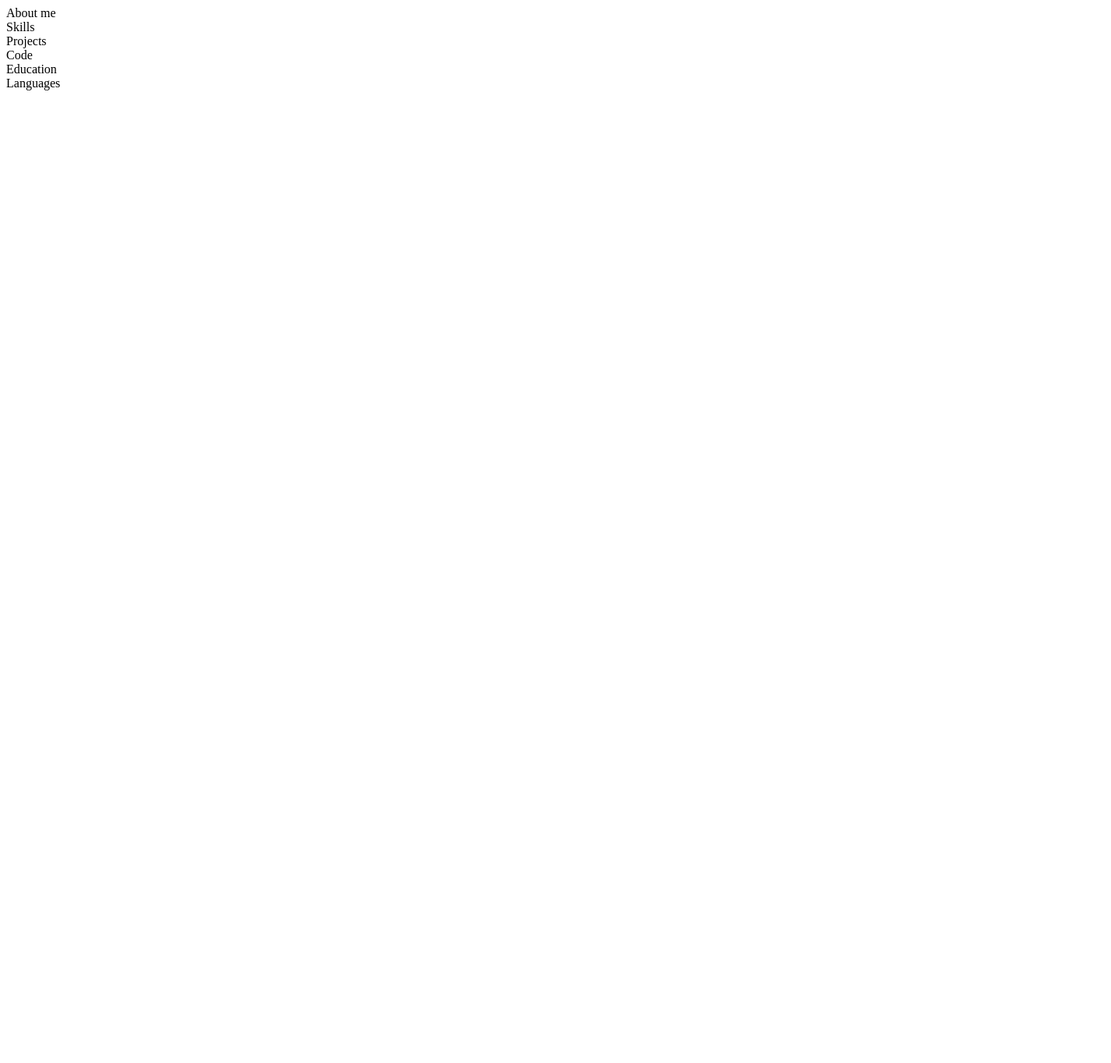
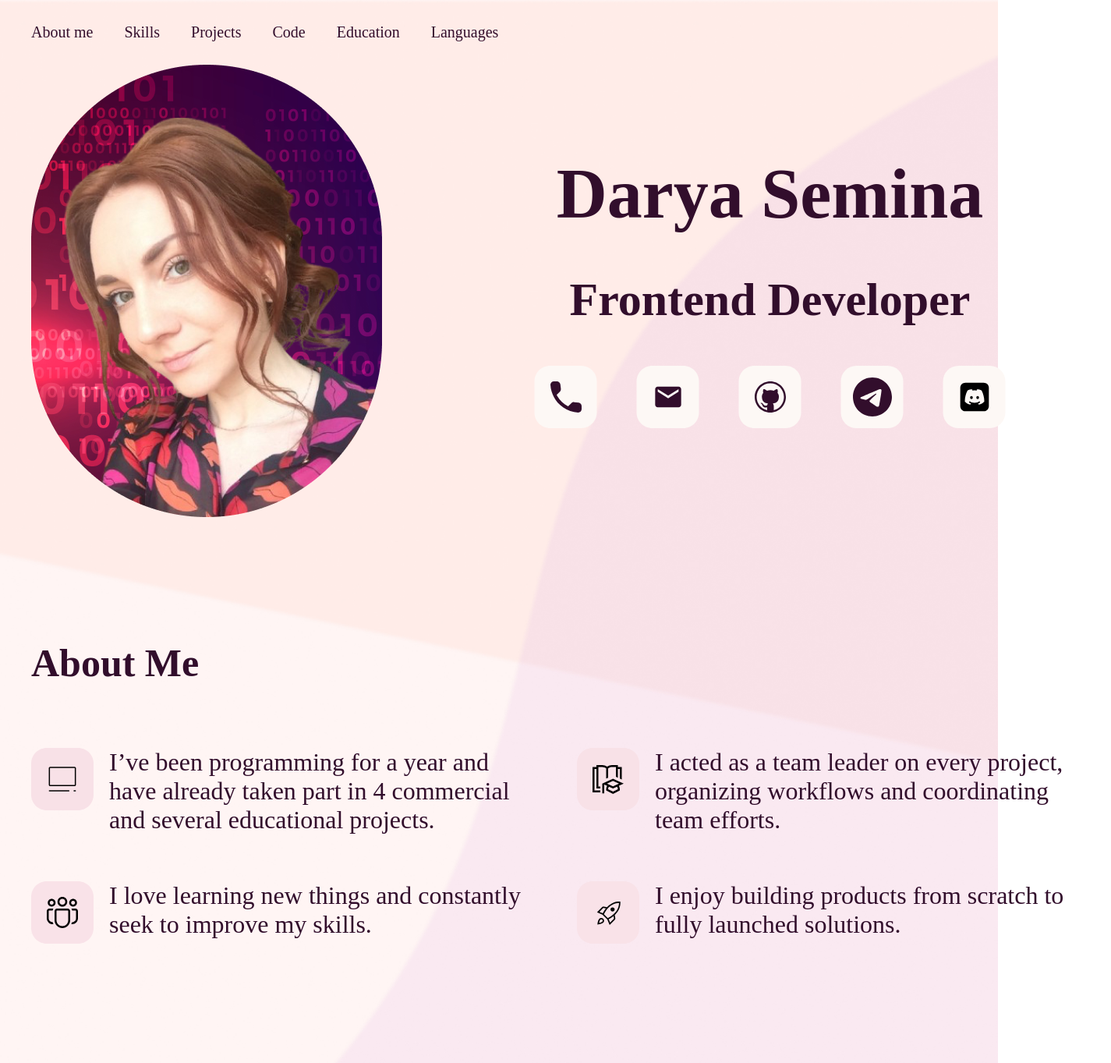
Before and after one commit to darina1970/rsschool-cv, a plain HTML site: page index.html in a window 1280 px wide. Shown: the top 1363 px of the page at 78% size, 1425 px wide, since content can reach past the window. Before the commit the page ends 800 px from the top, so only its background shows below. Drawn offline with Linux system fonts and the light colour scheme; files whose address does not match are found by name.

Commit message:
feat: add nav and intro social likns

```diff
--- a/index.html
+++ b/index.html
@@ -33,8 +33,69 @@
           </li>
         </ul>
       </div>
+      <div class="intro__wrapper">
+        <div class="intro-photo__wrapper">
+          <img  class="intro-photo" src="./assets/images/profile-photo.png" alt="Frontender photo" width="450" height="580">
+        </div>
+        <div class="intro-text__wrapper">
+          <h1 class="intro-title">Darya Semina</h1>
+          <h2 class="intro-subtitle">Frontend Developer</h2>
+          <ul class="intro-contacts">
+            <li>
+              <a class="intro-link" href="">
+                <img src="./assets/icons/phone-icon.svg" alt="" class="intro-link__icon">
+              </a>
+            </li>
+            <li>
+              <a class="intro-link" href="">
+                <img src="./assets/icons/email-icon.svg" alt="" class="intro-link__icon">
+              </a>
+            </li>
+            <li>
+              <a class="intro-link" href="">
+                <img src="./assets/icons/github-icon.svg" alt="" class="intro-link__icon">
+              </a>
+            </li>
+            <li>
+              <a class="intro-link" href="">
+                <img src="./assets/icons/telegram-icon.svg" alt="" class="intro-link__icon">
+              </a>
+            </li>
+            <li>
+              <a class="intro-link" href="">
+                <img src="./assets/icons/discord-icon.svg" alt="" class="intro-link__icon">
+              </a>
+            </li>
+          </ul>
+        </div>
+      </div>
     </div>
   </header>
+  <main class="main">
+    <section class="about">
+      <div class="about__wrapper container">
+        <h3 class="about-title">About Me</h3>
+        <div class="about-text__wrapper">
+          <div class="about-text__item">
+            <img src="./assets/icons/aboutme1-icon.svg" alt="" class="about-text__icon" width="80" height="80">
+            <p class="about-text__paragraph">I’ve been programming for a year and have already taken part in 4 commercial and several educational projects.</p>
+          </div>
+          <div class="about-text__item">
+            <img src="./assets/icons/aboutme2-icon.svg" alt="" class="about-text__icon" width="80" height="80">
+            <p class="about-text__paragraph">I acted as a team leader on every project, organizing workflows and coordinating team efforts.</p>
+          </div>
+          <div class="about-text__item">
+            <img src="./assets/icons/aboutme3-icon.svg" alt="" class="about-text__icon" width="80" height="80">
+            <p class="about-text__paragraph"> I love learning new things and constantly seek to improve my skills.</p>
+          </div>
+          <div class="about-text__item">
+            <img src="./assets/icons/aboutme4-icon.svg" alt="" class="about-text__icon" width="80" height="80">
+            <p class="about-text__paragraph"> I enjoy building products from scratch to fully launched solutions.</p>
+          </div>
+        </div>
+      </div>
+    </section>
+  </main>
 
 
 
--- a/styles/style.css
+++ b/styles/style.css
@@ -24,3 +24,90 @@ h6,
 p {
     margin: 0;
 }
+
+body {
+    margin: 0;
+    color: #320E2C;
+    font-size: 32px;
+    position: relative;
+    z-index: 0;
+}
+
+body::before {
+    content: "";
+    position: absolute;
+    top: 0;
+    left: 0;
+    width: 100%;
+    height: 1600px;
+    background: url('/assets/images/bg.jpg') no-repeat top center;
+    background-size: cover;
+    z-index: -1;
+}
+
+.container {
+    max-width: 1680px;
+    margin: 0 auto;
+    padding: 0 40px;
+}
+
+h1 {
+    font-size: 90px;
+}
+
+h2 {
+    font-size: 60px;
+}
+
+h3 {
+    font-size: 50px;
+    margin-bottom: 80px;
+}
+
+section {
+    padding: 150px 0;
+}
+
+.nav {
+    padding: 30px 0;
+}
+
+.nav-list {
+    display: flex;
+    align-items: center;
+    gap: 40px;
+}
+
+.nav-item {
+    font-size: 20px;
+}
+
+.intro__wrapper {
+    display: flex;
+    gap: 60px;
+}
+
+.intro-text__wrapper {
+    padding: 110px 135px;
+    display: flex;
+    flex-direction: column;
+    justify-content: center;
+    align-items: center;
+    gap: 50px;
+}
+
+.intro-contacts {
+    display: flex;
+    gap: 50px;
+}
+
+.about-text__wrapper {
+    display: grid;
+    grid-template-columns: repeat(2, minmax(640px, 1fr));
+    gap: 60px;
+}
+
+.about-text__item {
+    display: flex;
+    gap: 20px;
+}
```
Also changed, not shown: assets/icons/aboutme1-icon.svg (added), assets/icons/aboutme2-icon.svg (added), assets/icons/aboutme3-icon.svg (added), assets/icons/aboutme4-icon.svg (added), assets/icons/discord-icon.svg (added), assets/icons/email-icon.svg (added), assets/icons/github-icon.svg (added), assets/icons/phone-icon.svg (added), assets/icons/telegram-icon.svg (added), assets/images/bg.jpg (added), assets/images/profile-photo.png (added), assets/images/project1.png (added), assets/images/project3.png (added), 2 other files.
